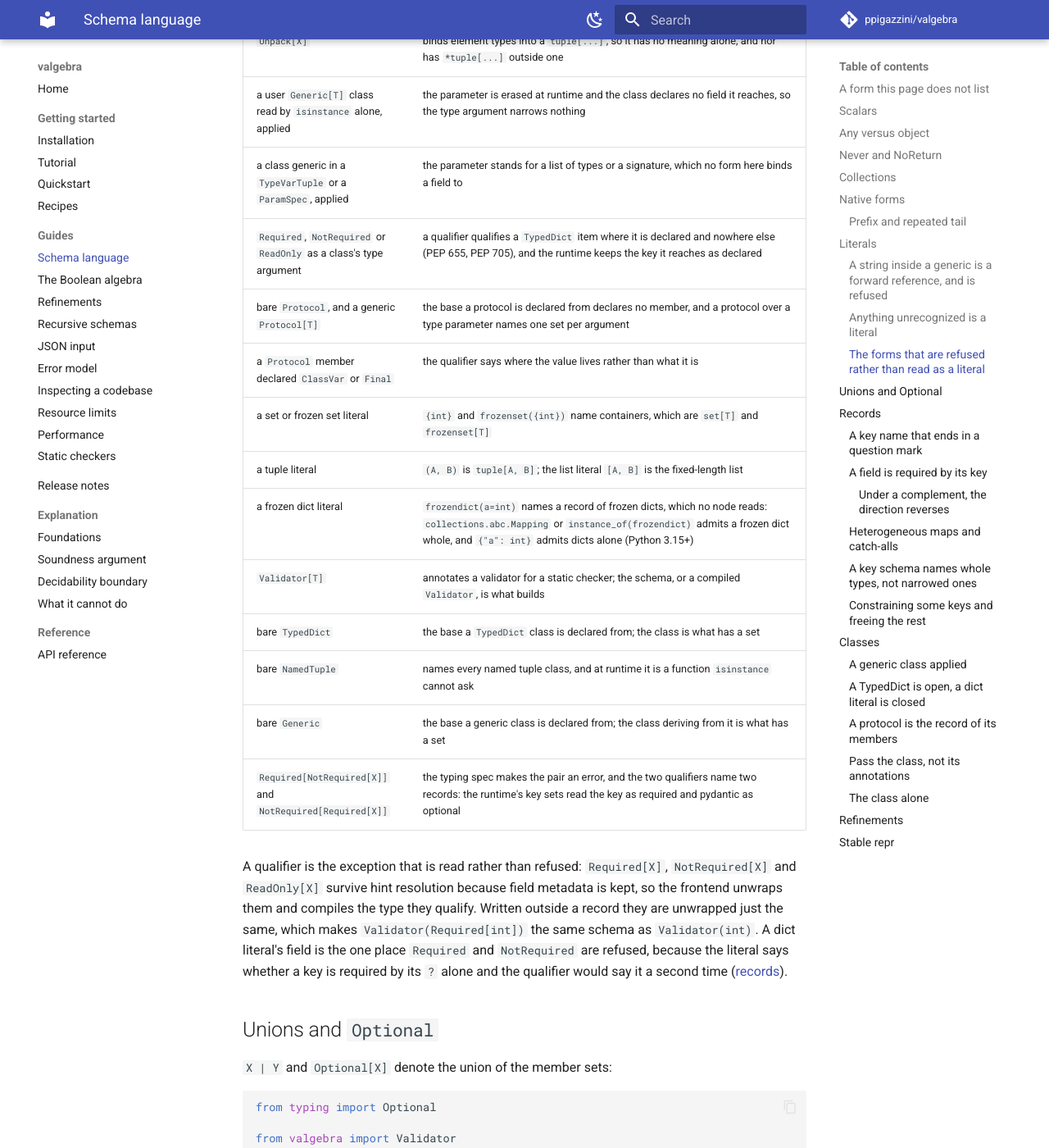
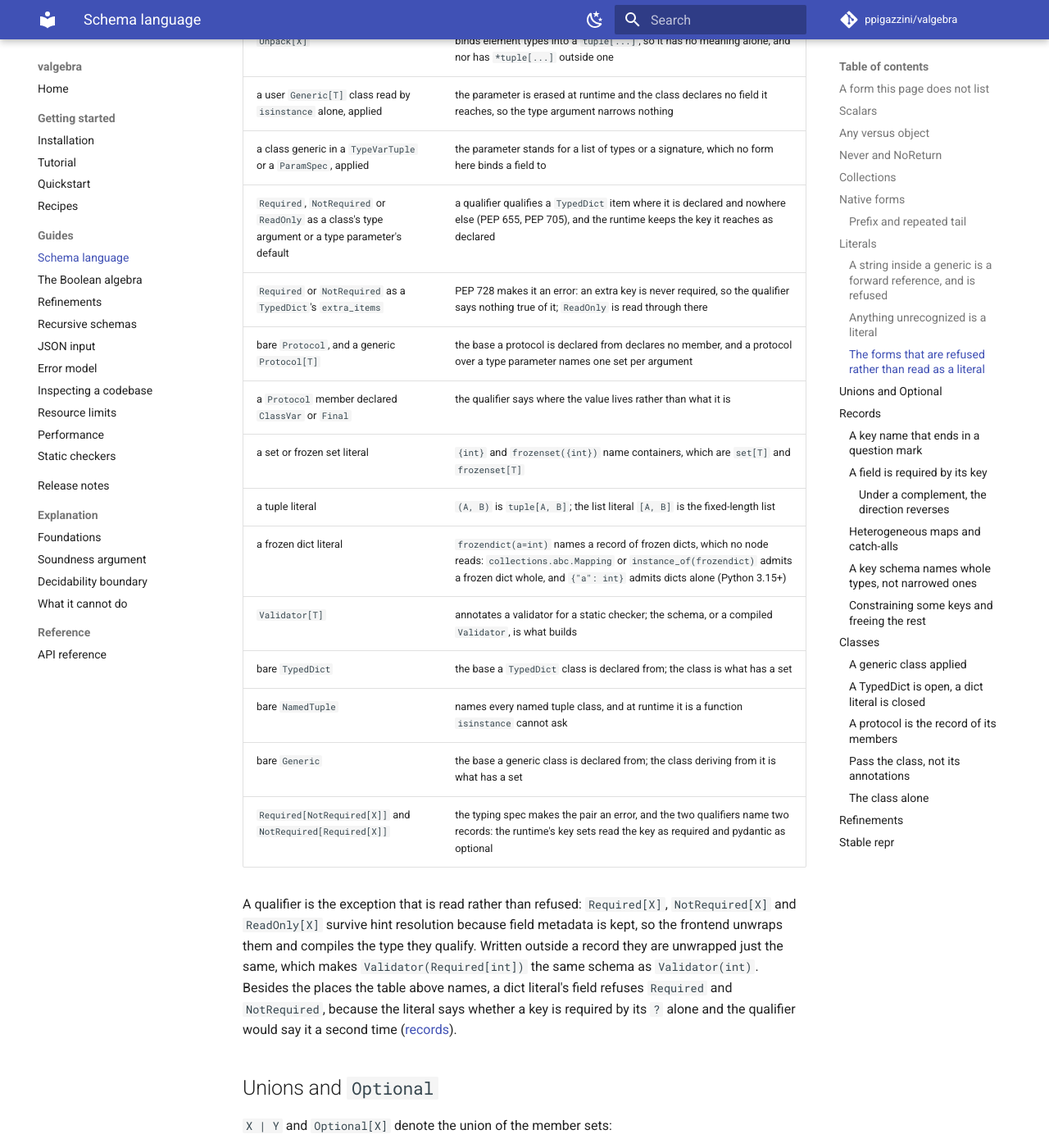
Before and after one commit to ppigazzini/valgebra, an MkDocs documentation site: the page built from docs/03-schema-language.md, in a window 1280 px wide and 1400 px high, scrolled down 8580 px. Shown: the whole window at 82% size. Built offline with MkDocs 1.6.1 and Material for MkDocs 9.7.7, drawn with Linux system fonts in a browser that asks for light colours; comment, search, counter and statistics services are not loaded.

Commit message:
fix: a TypedDict qualifier given as a default or as extra_items is refused
A class left unapplied takes each parameter's default, which reaches its
fields as an argument does. NotRequired[int] as the default read as the
item's own: the key turned optional, {} admitted and the class proved equal
to one declaring a: NotRequired[int], though the runtime keeps the key
required; a Required default turned an optional key required, and a
dataclass's field dropped the qualifier. A qualifier as a parameter's default
is refused as the same qualifier written as the argument is, bare or under
Annotated. Required and NotRequired as extra_items, which PEP 728 calls an
error, are refused there too; ReadOnly is read through.

```diff
--- a/docs/03-schema-language.md
+++ b/docs/03-schema-language.md
@@ -381,7 +381,8 @@ with a message instead:
 | `Unpack[X]` | binds element types into a `tuple[...]`, so it has no meaning alone, and nor has `*tuple[...]` outside one |
 | a user `Generic[T]` class read by `isinstance` alone, applied | the parameter is erased at runtime and the class declares no field it reaches, so the type argument narrows nothing |
 | a class generic in a `TypeVarTuple` or a `ParamSpec`, applied | the parameter stands for a list of types or a signature, which no form here binds a field to |
-| `Required`, `NotRequired` or `ReadOnly` as a class's type argument | a qualifier qualifies a `TypedDict` item where it is declared and nowhere else (PEP 655, PEP 705), and the runtime keeps the key it reaches as declared |
+| `Required`, `NotRequired` or `ReadOnly` as a class's type argument or a type parameter's default | a qualifier qualifies a `TypedDict` item where it is declared and nowhere else (PEP 655, PEP 705), and the runtime keeps the key it reaches as declared |
+| `Required` or `NotRequired` as a `TypedDict`'s `extra_items` | PEP 728 makes it an error: an extra key is never required, so the qualifier says nothing true of it; `ReadOnly` is read through there |
 | bare `Protocol`, and a generic `Protocol[T]` | the base a protocol is declared from declares no member, and a protocol over a type parameter names one set per argument |
 | a `Protocol` member declared `ClassVar` or `Final` | the qualifier says where the value lives rather than what it is |
 | a set or frozen set literal | `{int}` and `frozenset({int})` name containers, which are `set[T]` and `frozenset[T]` |
@@ -397,10 +398,11 @@ A qualifier is the exception that is read rather than refused:
 `Required[X]`, `NotRequired[X]` and `ReadOnly[X]` survive hint resolution
 because field metadata is kept, so the frontend unwraps them and compiles the
 type they qualify. Written outside a record they are unwrapped just the same,
-which makes `Validator(Required[int])` the same schema as `Validator(int)`. A
-dict literal's field is the one place `Required` and `NotRequired` are refused,
-because the literal says whether a key is required by its `?` alone and the
-qualifier would say it a second time ([records](#a-field-is-required-by-its-key)).
+which makes `Validator(Required[int])` the same schema as `Validator(int)`.
+Besides the places the table above names, a dict literal's field refuses
+`Required` and `NotRequired`, because the literal says whether a key is
+required by its `?` alone and the qualifier would say it a second time
+([records](#a-field-is-required-by-its-key)).
 
 ## Unions and `Optional`
 
```
Also changed, not shown: CHANGELOG.md (+13 -0 lines), 5 other files.
